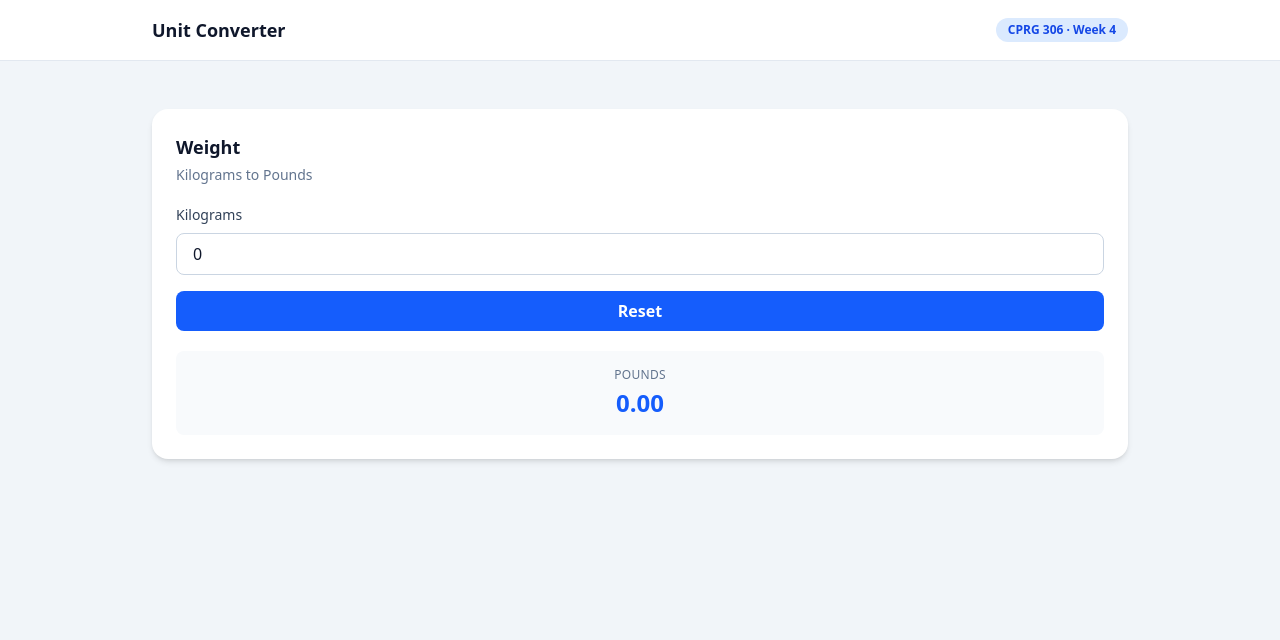
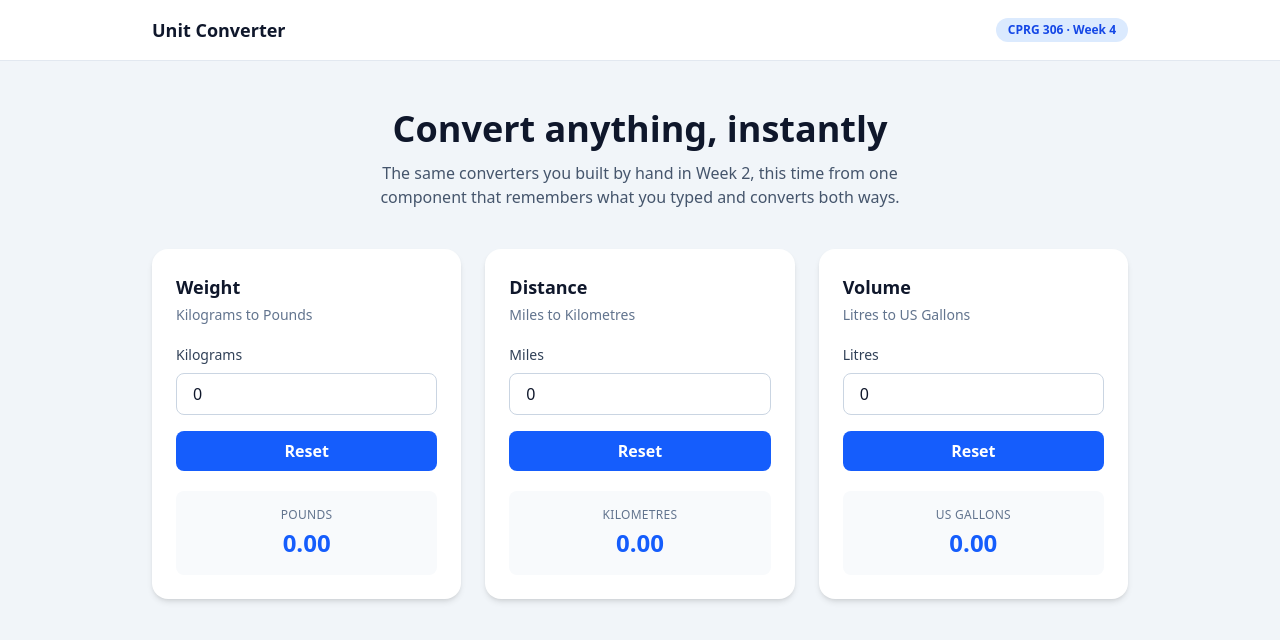
Before and after one commit to HellsMaximum/unit-converter-react, a Next.js app: page / in a window 1280 px wide. Shown: the top 640 px of the page. Built offline with nearby package versions, Linux system fonts and the light colour scheme.

Commit message:
updated page to auto create converter cards based on the data file

```diff
--- a/app/page.tsx
+++ b/app/page.tsx
@@ -1,8 +1,28 @@
 import ConverterCard from "@/components/ConverterCard";
+import { converters } from "@/data/converters";
 const Home = () => {
   return (
     <main className="max-w-5xl mx-auto px-6 py-12">
-      <ConverterCard title="Weight" fromUnit="Kilograms" toUnit="Pounds" factor={2.20462} />
+      <section className="text-center">
+        <h2 className="text-3xl sm:text-4xl font-bold text-slate-900">
+          Convert anything, instantly
+        </h2>
+        <p className="text-base text-slate-600 mt-3 max-w-xl mx-auto">
+          The same converters you built by hand in Week 2, this time from one
+          component that remembers what you typed and converts both ways.
+        </p>
+      </section>
+      <div className="grid grid-cols-1 md:grid-cols-3 gap-6 mt-10">
+        {converters.map((converter) => (
+          <ConverterCard
+            key={converter.id}
+            title={converter.title}
+            fromUnit={converter.fromUnit}
+            toUnit={converter.toUnit}
+            factor={converter.factor}
+          />
+        ))}
+      </div>
     </main>
   );
 };
```
